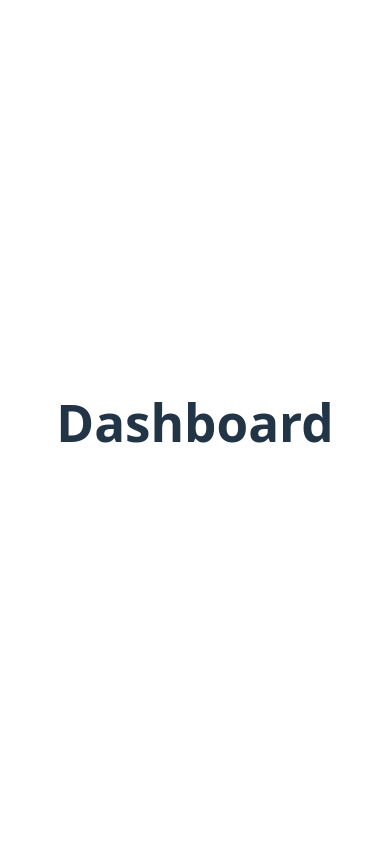
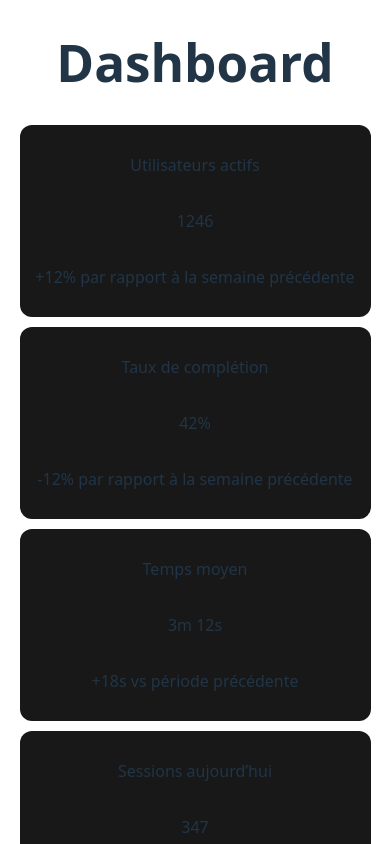
Before and after one commit to MonkeyClem/dashboard-react-ts, a React (Vite) app: page / in a window 390 px wide. Shown: the top 844 px of the page. Built offline with nearby package versions, Linux system fonts and the light colour scheme.

Commit message:
feat : add Kpi Cards with basic layout and responsive design

```diff
--- /dev/null
+++ b/src/components/dashboard/KpiCard.module.css
@@ -0,0 +1,9 @@
+.kpiCard{
+    background-color: rgb(24, 24, 24);
+    display: flex;
+    flex-direction: column;
+    flex : 1 1 25rem;
+    min-width: 18rem;
+    padding: 0.75rem;
+    border-radius: 12px;
+}
--- a/src/components/dashboard/KpiCard.tsx
+++ b/src/components/dashboard/KpiCard.tsx
@@ -0,0 +1,15 @@
+import styles from "./KpiCard.module.css"
+
+interface KpiCardProps {
+    label : string,
+    value : string | number,
+    hint? : string
+}
+
+export default function KpiCard({label, value, hint} : KpiCardProps){
+    return <div className={styles.kpiCard}>
+                <p className={styles.kpiCardLabel}>{label}</p>
+                <p className={styles.kpiCardValue}>{value}</p>
+                {hint ? <p className={styles.kpiCardHint}>{hint}</p> : null}
+            </div>
+}
--- /dev/null
+++ b/src/pages/DashboardPage/DashboardPage.module.css
@@ -0,0 +1,6 @@
+.dashboardKpiContainer{
+   display: flex;
+   flex-wrap: wrap;
+   justify-content: flex-start;
+   gap: 10px;
+}
--- a/src/pages/DashboardPage/DashboardPage.tsx
+++ b/src/pages/DashboardPage/DashboardPage.tsx
@@ -1,3 +1,53 @@
+import KpiCard from "../../components/dashboard/KpiCard";
+import styles from './DashboardPage.module.css'
+
+export type kpiMockType = {
+    id: number,
+    label : string,
+    value : string | number,
+    hint? : string
+}
+
+const mockedData : kpiMockType[] = [
+    {   id: 1,
+        label: "Utilisateurs actifs",
+        value : 1246,
+        hint : "+12% par rapport à la semaine précédente"
+    },
+    { id: 2,
+        label: "Taux de complétion",
+        value : "42%",
+        hint : "-12% par rapport à la semaine précédente"
+    },
+        {
+             id: 3,
+        label: "Temps moyen",
+        value : "3m 12s",
+        hint : "+18s vs période précédente"
+    },
+    {
+         id: 4,
+        label: "Sessions aujourd’hui",
+        value : 347,
+        hint : "+5% vs hier"
+    },
+    { id: 5,
+        label: "Erreurs critiques",
+        value : 2,
+        hint : "-1 vs hier"
+    },
+     { id: 6,
+        label: "Erreurs non critiques",
+        value : 2,
+        hint : "1 vs hier"
+    }
+]
+
+
 export default function DashboardPage(){
-    return <></>
+    return <div className={styles.dashboardKpiContainer}>
+                {mockedData.map((data) =>
+                    <KpiCard label={data.label} value={data.value} hint={data.hint} key={data.id}/>
+                )}
+            </div>
 }
```
